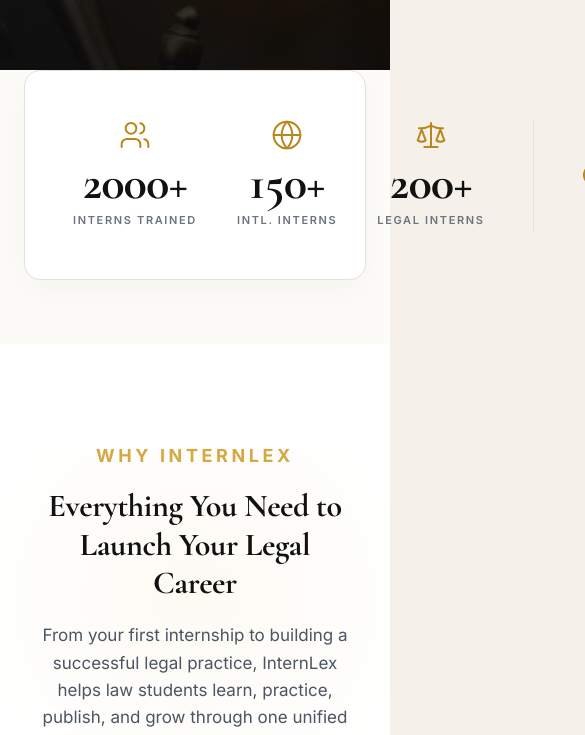
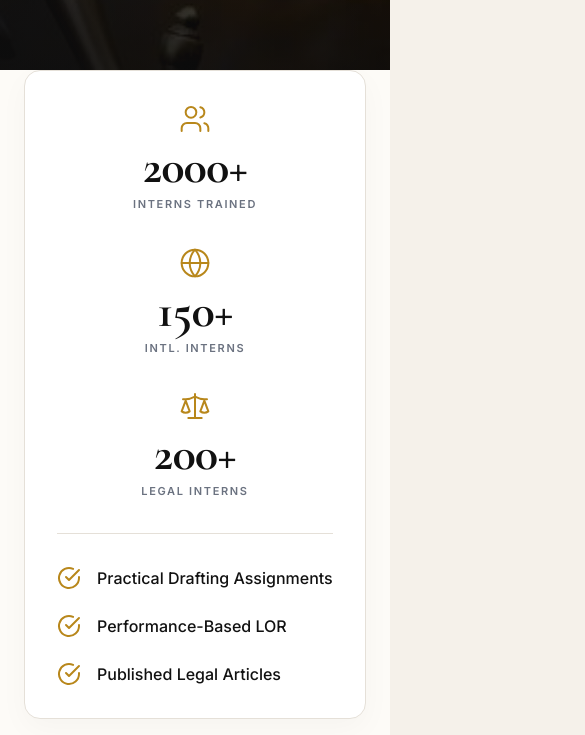
Before and after one commit to nikitaparihar98/InternLex, a React (Vite) app in the folder frontend/: page / in a window 390 px wide. Shown: the part 706-1441 px from the top of the page, 585 px wide, since content can reach past the window. Built offline with nearby package versions, Linux system fonts and the light colour scheme; no server answers.

Commit message:
Fix mobile responsiveness of StatsBanner and FeaturedOpportunities grids to prevent horizontal layout overflow

```diff
--- a/frontend/src/components/sections/FeaturedOpportunities.jsx
+++ b/frontend/src/components/sections/FeaturedOpportunities.jsx
@@ -90,12 +90,8 @@
           {opportunities.map((item, index) => (
             <div
               key={item.id}
+              className="featured-opp-item"
               style={{
-                display: "flex",
-                alignItems: "center",
-                justifyContent: "space-between",
-                gap: "1.5rem",
-                padding: "1.25rem 1.75rem",
                 borderBottom: index < opportunities.length - 1 ? "1px solid #DDD5C5" : "none",
                 borderLeft: index === 0 ? "3px solid #B8871B" : "3px solid transparent", // Highlight the first one
               }}
@@ -130,7 +126,7 @@
               </div>
 
               {/* Right — location + CTA */}
-              <div style={{ display: "flex", alignItems: "center", gap: "3rem", flexShrink: 0 }}>
+              <div className="featured-opp-right">
                 <div style={{ textAlign: "right" }}>
                   <p
                     style={{
--- a/frontend/src/components/sections/StatsBanner.jsx
+++ b/frontend/src/components/sections/StatsBanner.jsx
@@ -49,31 +49,10 @@
             boxShadow: "0 25px 50px rgba(184, 135, 27, 0.08)",
             borderColor: "#D4A843"
           }}
-          style={{
-            backgroundColor: "#FFFFFF",
-            border: "1px solid #E5E0D8",
-            borderRadius: "16px",
-            boxShadow: "0 10px 30px rgba(0,0,0,0.03)",
-            display: "flex",
-            flexDirection: "row",
-            alignItems: "center",
-            padding: "3rem",
-            gap: "3rem",
-            transition: "all 0.4s cubic-bezier(0.175, 0.885, 0.32, 1.275)"
-          }}
+          className="stats-banner-container"
         >
           {/* Left Side: Stats */}
-          <div style={{
-            display: "flex",
-            flexDirection: "row",
-            alignItems: "center",
-            justifyContent: "center",
-            flexWrap: "wrap",
-            gap: "2.5rem",
-            paddingRight: "3rem",
-            borderRight: "1px solid #E5E0D8",
-            minWidth: "max-content"
-          }}>
+          <div className="stats-banner-left">
             {/* Stat 1 */}
             <div style={{ display: "flex", flexDirection: "column", alignItems: "center" }}>
               <div style={{ color: "#B8871B", marginBottom: "0.5rem" }}>
@@ -160,12 +139,7 @@
           </div>
 
           {/* Right Side: Features */}
-          <div style={{
-            display: "flex",
-            flex: 1,
-            justifyContent: "space-between",
-            gap: "2rem"
-          }}>
+          <div className="stats-banner-right">
             {[
               "Practical Drafting Assignments",
               "Performance-Based LOR",
--- a/frontend/src/styles/index.css
+++ b/frontend/src/styles/index.css
@@ -115,3 +115,96 @@
     transform: translateY(0);
   }
 }
+
+/* StatsBanner Responsive Styles */
+.stats-banner-container {
+  display: flex;
+  flex-direction: row;
+  align-items: center;
+  padding: 3rem;
+  gap: 3rem;
+  background-color: #FFFFFF;
+  border: 1px solid #E5E0D8;
+  border-radius: 16px;
+  box-shadow: 0 10px 30px rgba(0,0,0,0.03);
+  transition: all 0.4s cubic-bezier(0.175, 0.885, 0.32, 1.275);
+}
+
+.stats-banner-left {
+  display: flex;
+  flex-direction: row;
+  align-items: center;
+  justify-content: center;
+  flex-wrap: wrap;
+  gap: 2.5rem;
+  padding-right: 3rem;
+  border-right: 1px solid #E5E0D8;
+  min-width: max-content;
+}
+
+.stats-banner-right {
+  display: flex;
+  flex: 1;
+  justify-content: space-between;
+  gap: 2rem;
+}
+
+@media (max-width: 1024px) {
+  .stats-banner-container {
+    flex-direction: column !important;
+    padding: 2rem !important;
+    gap: 2rem !important;
+    align-items: stretch !important;
+  }
+  .stats-banner-left {
+    flex-direction: row !important;
+    border-right: none !important;
+    border-bottom: 1px solid #E5E0D8 !important;
+    padding-right: 0 !important;
+    padding-bottom: 2rem !important;
+    min-width: 100% !important;
+    justify-content: space-around !important;
+  }
+  .stats-banner-right {
+    flex-direction: column !important;
+    gap: 1.5rem !important;
+    width: 100% !important;
+  }
+}
+
+@media (max-width: 640px) {
+  .stats-banner-left {
+    flex-direction: column !important;
+    gap: 2rem !important;
+  }
+}
+
+/* FeaturedOpportunities Responsive Styles */
+.featured-opp-item {
+  display: flex;
+  align-items: center;
+  justify-content: space-between;
+  gap: 1.5rem;
+  padding: 1.25rem 1.75rem;
+}
+
+.featured-opp-right {
+  display: flex;
+  align-items: center;
+  gap: 3rem;
+}
+
+@media (max-width: 768px) {
+  .featured-opp-item {
+    flex-direction: column !important;
+    align-items: flex-start !important;
+    gap: 1rem !important;
+  }
+  .featured-opp-right {
+    width: 100% !important;
+    justify-content: space-between !important;
+    gap: 1rem !important;
+    border-top: 1px dashed #DDD5C5 !important;
+    padding-top: 0.75rem !important;
+  }
+}
```
